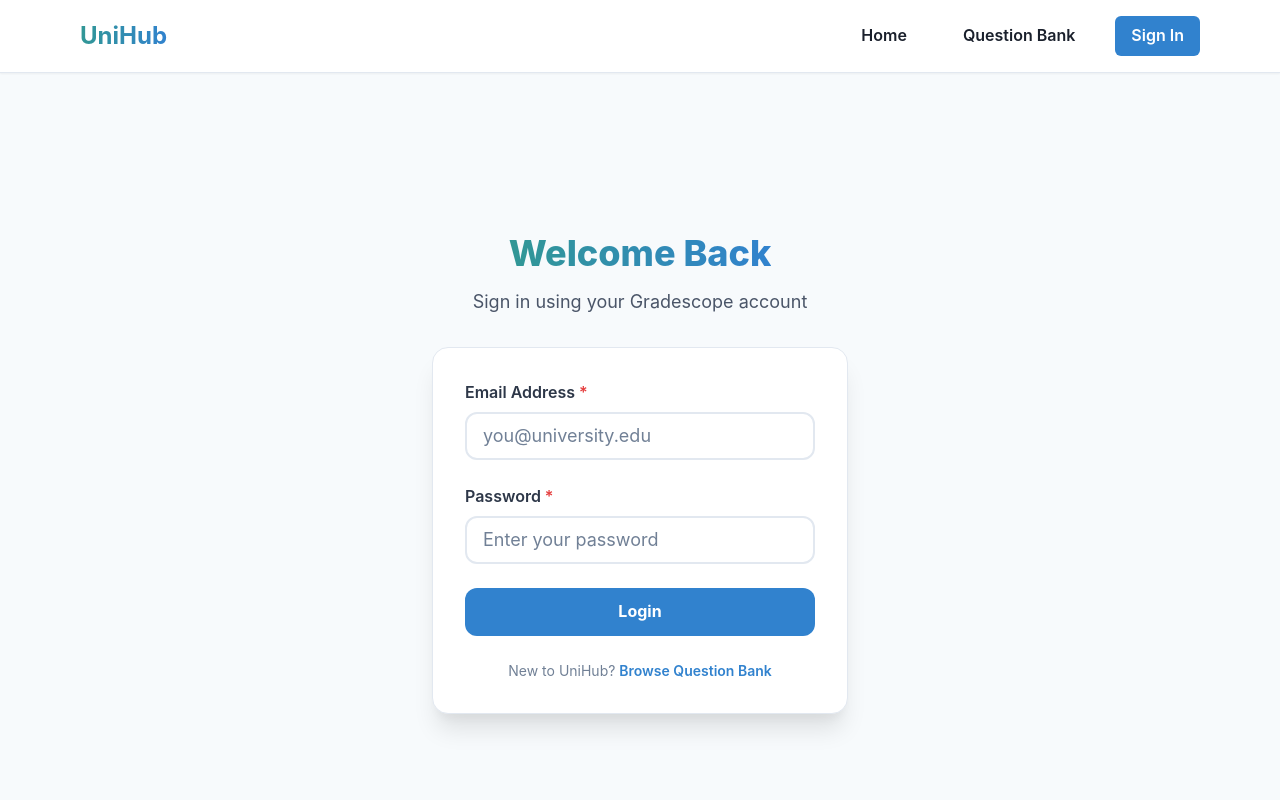
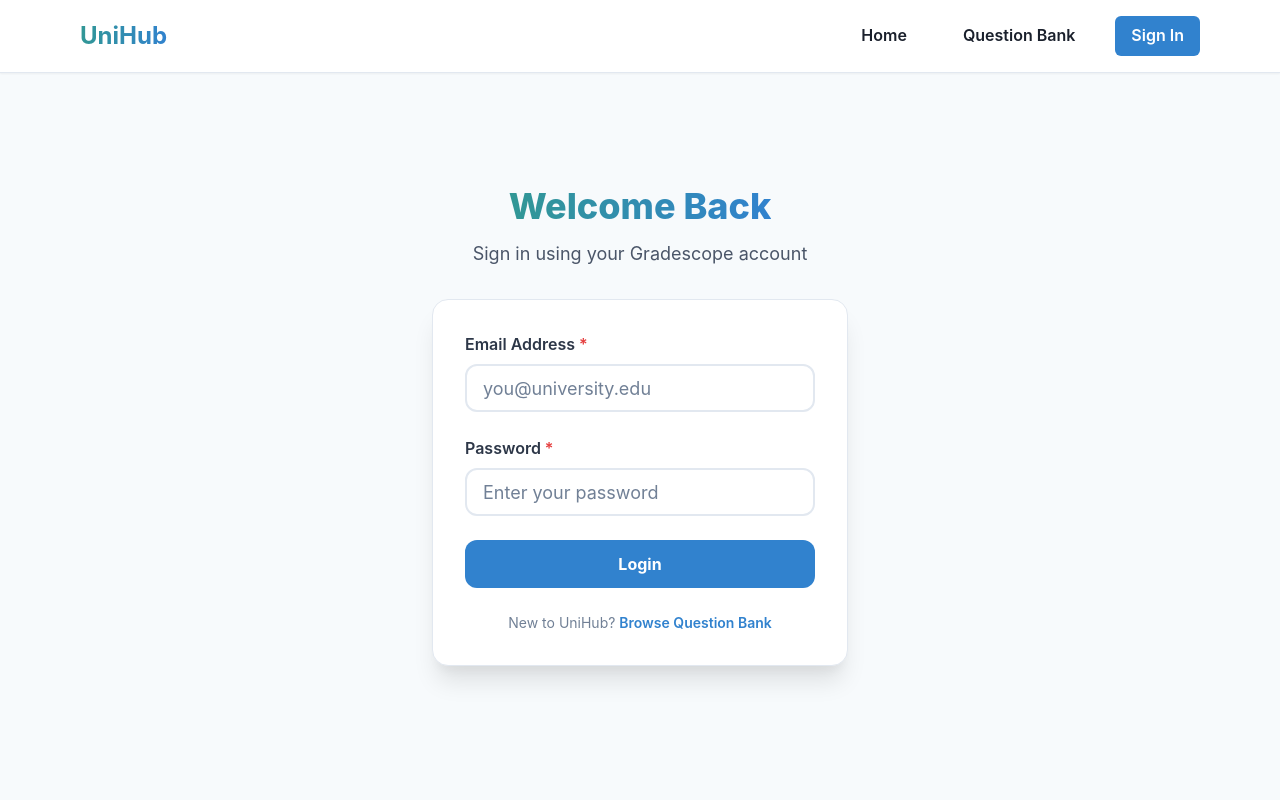
Before and after one commit to salkaro/unihub, a Next.js app: page /login in a window 1280 px wide. Shown: the top 800 px of the page. Built offline with nearby package versions, Linux system fonts and the light colour scheme.

Commit message:
shift login form up, add refresh button

```diff
--- a/src/components/app/dashboard/UpcomingAssignments.tsx
+++ b/src/components/app/dashboard/UpcomingAssignments.tsx
@@ -1,6 +1,7 @@
 // Local Imports
 import { AssignmentWithCourse, IAssignmentError } from './models';
-import { Alert, AlertDescription, AlertIcon, AlertTitle, Badge, Box, Button, Card, CardBody, Center, Divider, Heading, HStack, Skeleton, Text, useColorMode, VStack } from '@chakra-ui/react';
+import { Alert, AlertDescription, AlertIcon, AlertTitle, Badge, Box, Button, Card, CardBody, Center, Divider, Heading, HStack, IconButton, Skeleton, Text, useColorMode, VStack } from '@chakra-ui/react';
+import { RepeatIcon } from '@chakra-ui/icons';
 
 
 interface Props {
@@ -43,15 +44,27 @@
 
     return (
         <>
+            <HStack justify="space-between" align="center" mb={6}>
                 <Heading
                     as="h1"
                     size="xl"
-                mb={6}
                     bgGradient="linear(to-r, blue.400, purple.500)"
                     bgClip="text"
                 >
                     Upcoming Assignments
                 </Heading>
+                <IconButton
+                    aria-label="Refresh assignments"
+                    icon={<RepeatIcon />}
+                    onClick={handleRetry}
+                    isLoading={loading}
+                    colorScheme="blue"
+                    variant="ghost"
+                    size="lg"
+                    _hover={{ transform: 'rotate(180deg)' }}
+                    transition="transform 0.3s"
+                />
+            </HStack>
 
             {loading && (
                 <VStack spacing={4} align="stretch">
--- a/src/components/app/login/LoginPage.tsx
+++ b/src/components/app/login/LoginPage.tsx
@@ -69,9 +69,9 @@
                 flex="1"
                 bg="gray.50"
                 display="flex"
-                alignItems="center"
+                alignItems="flex-start"
                 justifyContent="center"
-                py={{ base: 12, md: 20 }}
+                py={{ base: 8, md: 28 }}
                 minH="100vh"
             >
                 <Container maxW="md">
```
Lines whose indentation alone changed are shown as unchanged.
